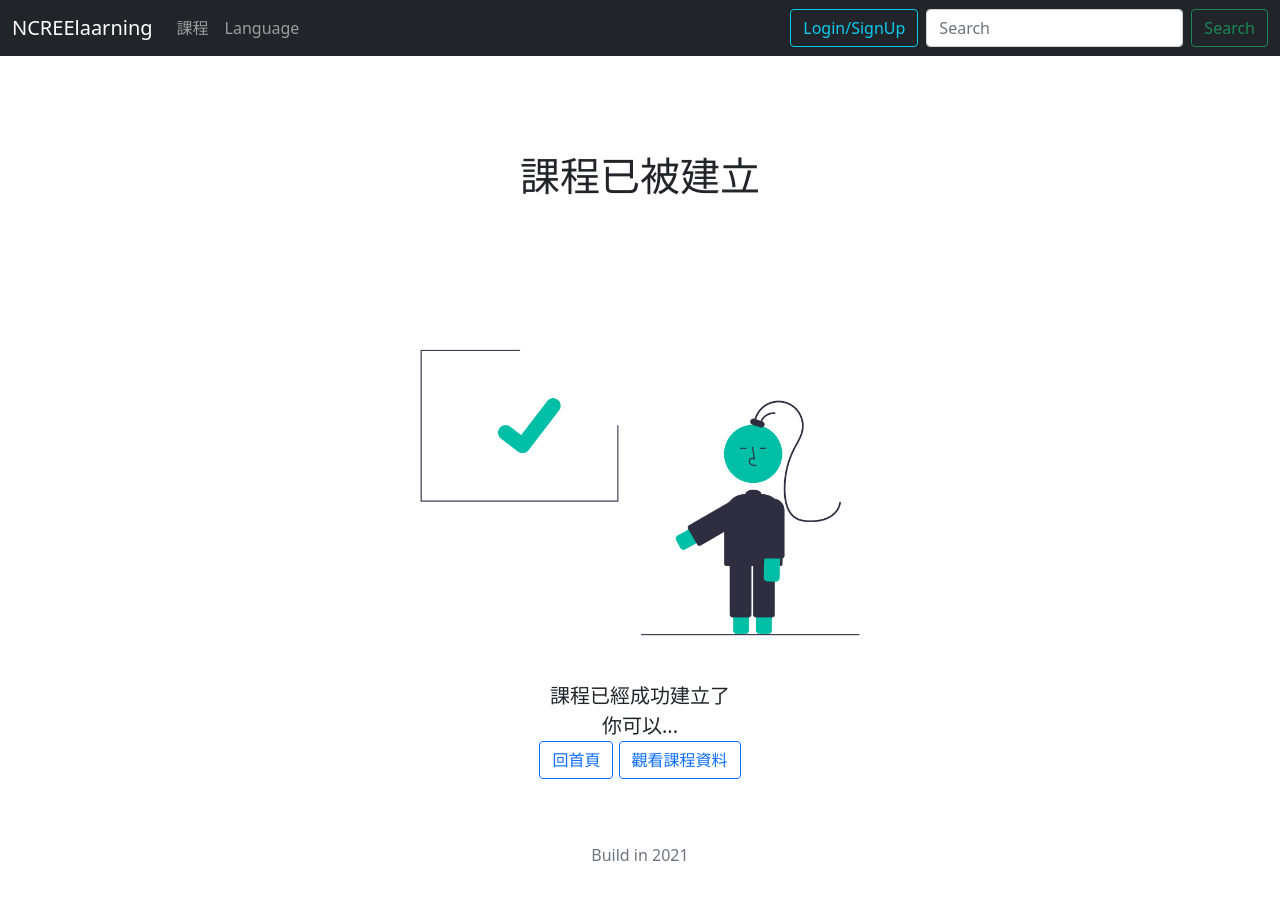
After one commit to liche1995/ncreelearning_django, a Django app: template templates/lesson/created_lesson.html in a window 1280 px wide. The commit adds this page. Run offline with Django 3.2, Linux system fonts and the light colour scheme; the template is opened without the code that fills it, so the values that code supplies are empty; some libraries are stand-ins or nearby versions.

Commit message:
complete create lesson

```diff
--- a/lesson_app/models.py
+++ b/lesson_app/models.py
@@ -46,6 +46,7 @@ class Multimedia(models.Model):
 
 
 class LessonTable(models.Model):
+    inner_id = models.AutoField(primary_key=True, verbose_name='inner_id')
     lesson_id = models.ForeignKey(Lesson, on_delete=models.CASCADE, verbose_name='lesson_id')
     ch = models.IntegerField(default=0)
     sb = models.IntegerField(default=0)
--- /dev/null
+++ b/templates/lesson/created_lesson.html
@@ -0,0 +1,29 @@
+{% extends 'MasterPage.html'%}
+{% block addition_style%}
+.container.display-container-style{
+    max-width: 600px;
+}
+{% endblock %}
+
+
+{%block content%}
+{%load static%}
+<section class="py-5 text-center container">
+    <div class="row py-lg-5">
+        <center><h1>課程已被建立</h1></center>
+    </div>
+</section>
+<div class="container display-container-style">
+    <div class="row"><img class="img-responsive" src="{% static 'element/undraw_Completed_re_cisp.png'%}"></div>
+    <div class="row">
+        <blockquote class="blockquote text-center">
+            <p class="mb-0">課程已經成功建立了</p>
+            <p class="mb-0">你可以...</p>
+            <a type="button" class="btn btn-outline-primary" href="/">回首頁</a>
+            <a type="button" class="btn btn-outline-primary" href="lesson_info?lessonid={{lessonid}}">觀看課程資料</a>
+        </blockquote>
+    </div>
+</div>
+
+
+{%endblock%}
```
Also changed, not shown: lesson_app/views.py (+21 -3 lines), templates/lesson/new_lesson.html (+11 -4 lines), lesson_app/migrations/0006_auto_20210317_1148.py (deleted), lesson_app/migrations/0006_auto_20210325_1605.py (added), templates/static/element/undraw_Completed_re_cisp.png (added).
